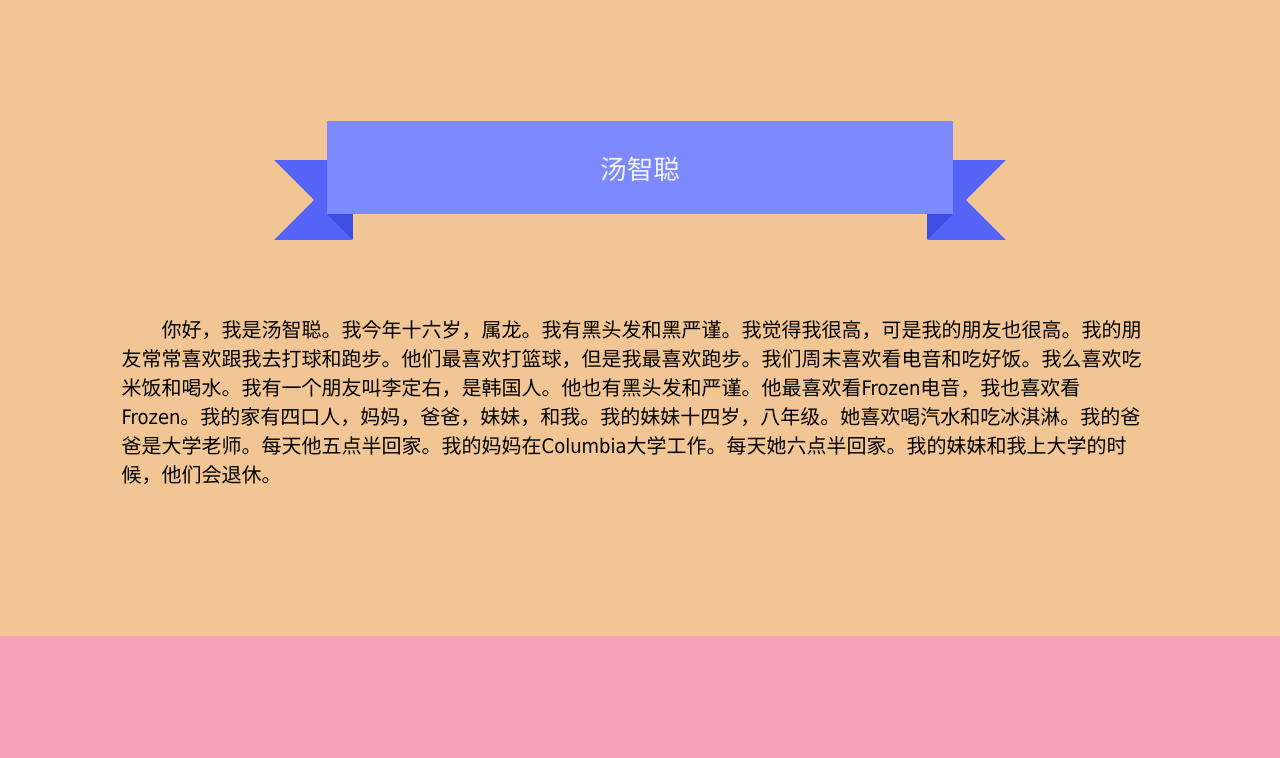
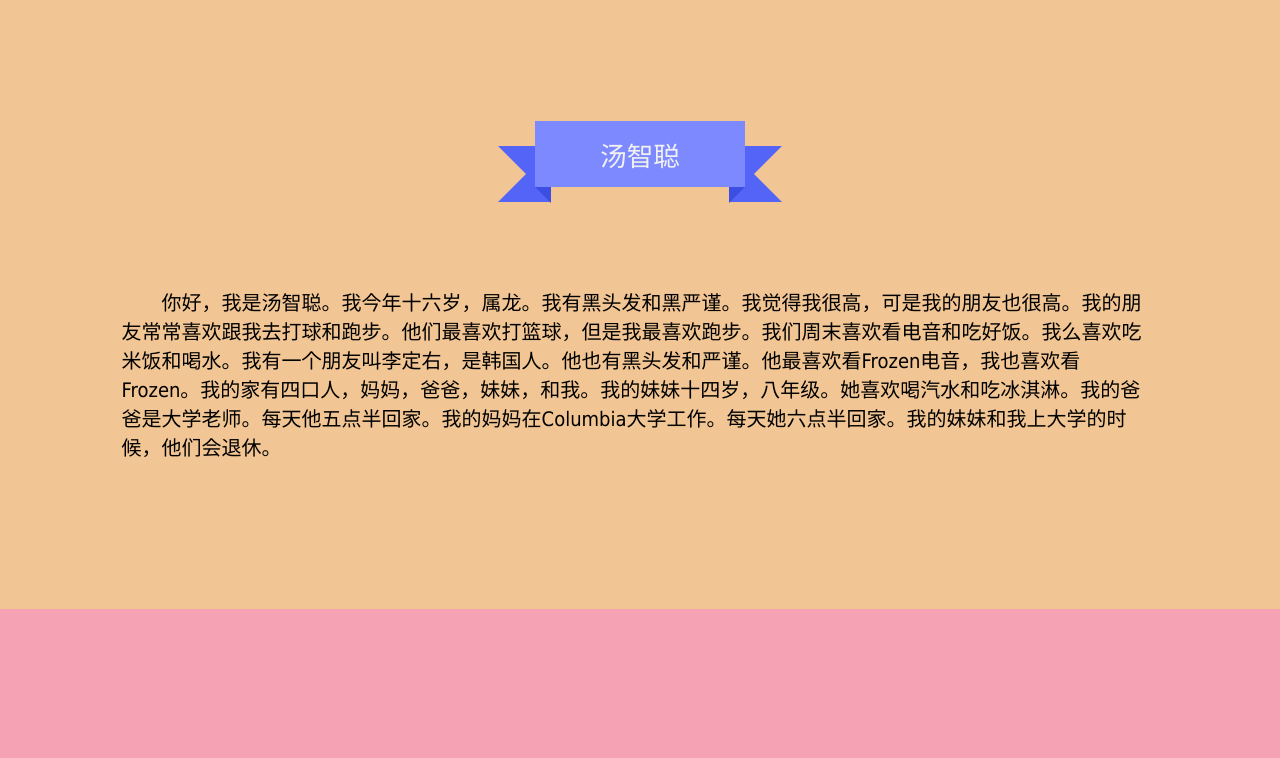
Before and after one commit to MrSkee/Mandarin, a plain HTML site: page index.html in a window 1280 px wide. Shown: the part 860-1618 px from the top of the page. Drawn offline with nearby package versions, Linux system fonts and the light colour scheme.

Commit message:
v0.5.1 Changes to sh

```diff
--- a/index.html
+++ b/index.html
@@ -43,7 +43,7 @@
       <div id="intro" class="section">
         <div class="container">
           <div class="content non-semantic-protector">
-            <div class="sh1"><div class="sh1-content">汤智聪</div></div>
+            <div class="sh2"><div class="sh2-content">汤智聪</div></div>
             <p class="indent">你好，我是汤智聪。我今年十六岁，属龙。我有黑头发和黑严谨。我觉得我很高，可是我的朋友也很高。我的朋友常常喜欢跟我去打球和跑步。他们最喜欢打篮球，但是我最喜欢跑步。我们周末喜欢看电音和吃好饭。我么喜欢吃米饭和喝水。我有一个朋友叫李定右，是韩国人。他也有黑头发和严谨。他最喜欢看Frozen电音，我也喜欢看Frozen。我的家有四口人，妈妈，爸爸，妹妹，和我。我的妹妹十四岁，八年级。她喜欢喝汽水和吃冰淇淋。我的爸爸是大学老师。每天他五点半回家。我的妈妈在Columbia大学工作。每天她六点半回家。我的妹妹和我上大学的时候，他们会退休。</p>
           </div>
         </div>
@@ -97,7 +97,7 @@ Fusce eget ultricies risus, et convallis quam. Nunc pellentesque sapien at biben
   </div>
 
   <div class="wrapper" id="footer">
-    <div id="version"> v0.5.0 </div>
+    <div id="version"> v0.5.1 </div>
   </div>
 
   <script src="scripts/script.js"></script>
--- a/style/style.css
+++ b/style/style.css
@@ -49,6 +49,123 @@
   animation-duration: 3s;
   animation-iteration-count: infinite;
   animation-timing-function: ease-in-out;
+}
+
+/* Headings */
+
+.sh1 {
+  font-size: 30pt !important;
+
+  width: 50%;
+
+  position: relative;
+  background: #7d8aff;
+  color: #f2f1f1;
+  text-align: center;
+  padding: 1em 2em;
+  margin: 2em auto 3em;
+
+}
+
+.sh1:before, .sh1:after{
+  content: "";
+  position: absolute;
+  display: block;
+  bottom: -1em;
+  border: 1.5em solid #5464f6;
+  z-index: -1;
+}
+
+.sh1:before {
+  left: -2em;
+  border-right-width: 1.45em;
+  border-left-color: transparent;
+}
+
+.sh1:after {
+  right: -2em;
+  border-left-width: 1.45em;
+  border-right-color: transparent;
+}
+
+.sh1 .sh1-content:before, .sh1 .sh1-content:after {
+  content: "";
+  position: absolute;
+  display: block;
+  border-style: solid;
+  border-color: #3d4ee2 transparent transparent transparent;
+  bottom: -1em;
+}
+
+.sh1 .sh1-content:before {
+  left: 0;
+  border-width: 1em 0 0 1em;
+}
+
+.sh1 .sh1-content:after {
+  right: 0;
+  border-width: 1em 1em 0 0;
+}
+
+
+
+.sh2 {
+  font-size: 20pt !important;
+
+  width: 10%;
+
+  position: relative;
+  background: #7d8aff;
+  color: #f2f1f1;
+  text-align: center;
+  padding: .5em 2em;
+  margin: 2em auto 3em;
+
+}
+
+.sh2:before, .sh2:after{
+  content: "";
+  position: absolute;
+  display: block;
+  bottom: -.55em;
+  border: 1.05em solid #5464f6;
+  z-index: -1;
+}
+
+.sh2:before {
+  left: -1.4em;
+  border-right-width: .9em;
+  border-left-color: transparent;
+}
+
+.sh2:after {
+  right: -1.4em;
+  border-left-width: .9em;
+  border-right-color: transparent;
+}
+
+.sh2 .sh2-content:before, .sh2 .sh2-content:after {
+  content: "";
+  position: absolute;
+  display: block;
+  border-style: solid;
+  border-color: #3d4ee2 transparent transparent transparent;
+  bottom: -.6em;
+}
+
+.sh2 .sh2-content:before {
+  left: 0;
+  border-width: .6em 0 0 .6em;
+}
+
+.sh2 .sh2-content:after {
+  right: 0;
+  border-width: .6em .6em 0 0;
+}
+
+.non-semantic-protector { /* Must be placed in direct parent element for sh to work correctly */
+  position: relative;
+  z-index: 1;
 }
 
 /* Page Styling */
@@ -265,65 +382,6 @@ h2 {
   text-indent: 2.0em;
 }
 
-.sh1 {
-  font-size: 20pt !important;
-
-  width: 50%;
-
-  position: relative;
-  background: #7d8aff;
-  color: #f2f1f1;
-  text-align: center;
-  padding: 1em 2em;
-  margin: 2em auto 3em;
-
-}
-
-.sh1:before, .sh1:after{
-  content: "";
-  position: absolute;
-  display: block;
-  bottom: -1em;
-  border: 1.5em solid #5464f6;
-  z-index: -1;
-}
-
-.sh1:before {
-  left: -2em;
-  border-right-width: 1.45em;
-  border-left-color: transparent;
-}
-
-.sh1:after {
-  right: -2em;
-  border-left-width: 1.45em;
-  border-right-color: transparent;
-}
-
-.sh1 .sh1-content:before, .sh1 .sh1-content:after {
-  content: "";
-  position: absolute;
-  display: block;
-  border-style: solid;
-  border-color: #3d4ee2 transparent transparent transparent;
-  bottom: -1em;
-}
-
-.sh1 .sh1-content:before {
-  left: 0;
-  border-width: 1em 0 0 1em;
-}
-
-.sh1 .sh1-content:after {
-  right: 0;
-  border-width: 1em 1em 0 0;
-}
-
-.non-semantic-protector {
-  position: relative;
-  z-index: 1;
-}
-
 #intro {
   background-color: #f2c694;
 }
```
